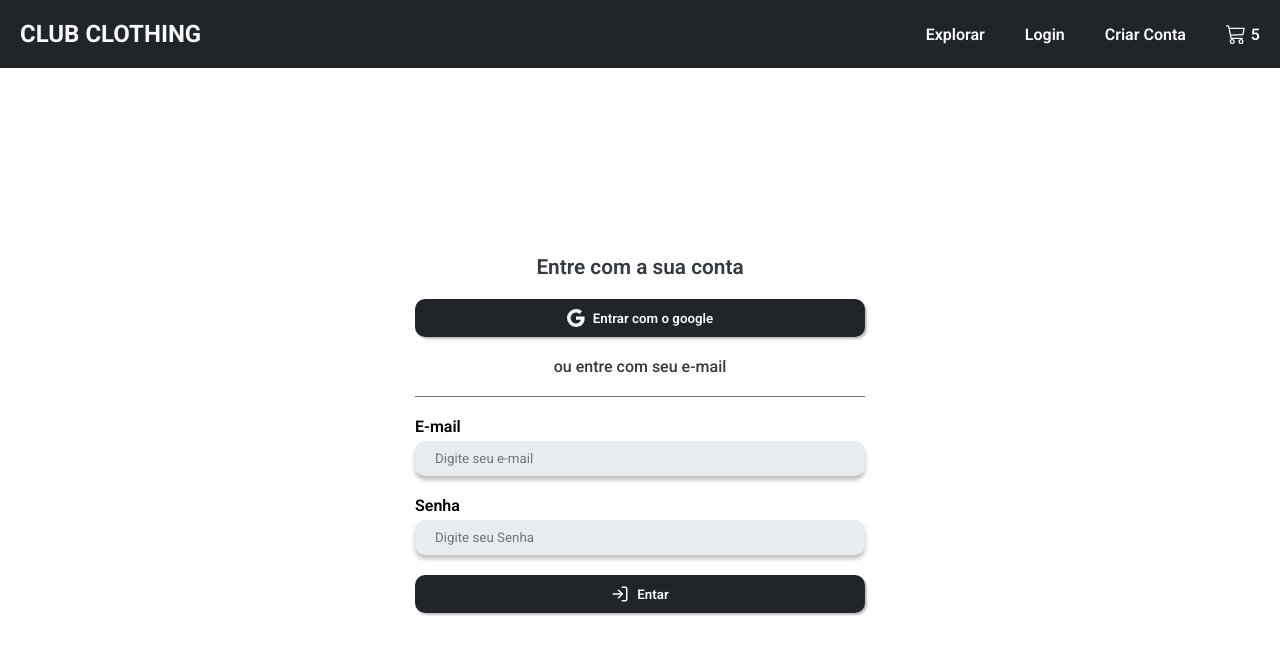
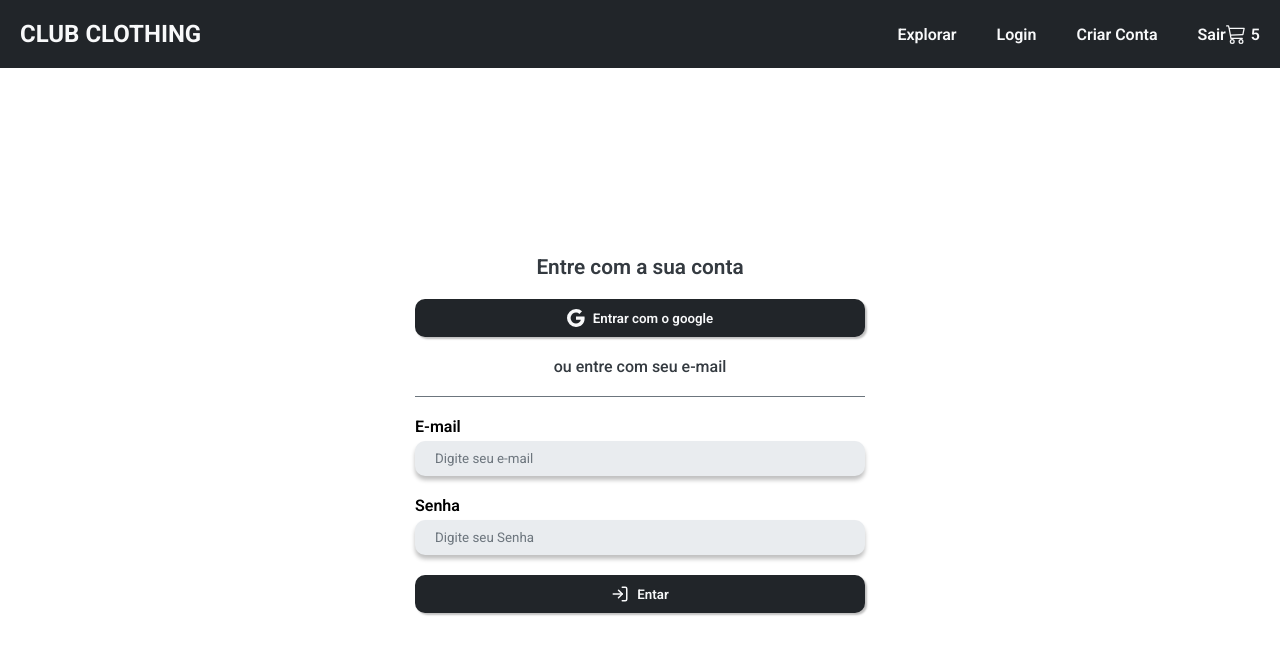
Before and after one commit to kleyton-ferreira/E-commerce, a React (Create React App) app: page /login in a window 1280 px wide. Shown: the top 654 px of the page. Built offline with nearby package versions, Linux system fonts and the light colour scheme; no server answers.

Commit message:
feat: add auth state listener and sign out button

```diff
--- a/src/App.tsx
+++ b/src/App.tsx
@@ -5,8 +5,16 @@
 import Home from './pages/home/home.page'
 import LoginPage from './pages/login/login.page'
 import SigUpPage from './pages/sign-up/sig-up.page'
+import { onAuthStateChanged } from 'firebase/auth'
+
+// UTILITS
+import { auth } from './config/firebase.config'
 
 const App: FunctionComponent = () => {
+  onAuthStateChanged(auth, (user) => {
+    console.log(user)
+  })
+
   return (
     <BrowserRouter>
       <Routes>
--- a/src/components/header/header.components.tsx
+++ b/src/components/header/header.components.tsx
@@ -8,6 +8,8 @@
   HeaderItems,
   HeaderTitle
 } from './header.styles'
+import { auth } from '../../config/firebase.config'
+import { signOut } from 'firebase/auth'
 
 const Header = () => {
   const navigate = useNavigate()
@@ -27,6 +29,7 @@
         <HeaderItem>Explorar</HeaderItem>
         <HeaderItem onClick={handleLoginClick}>Login</HeaderItem>
         <HeaderItem onClick={handleSigUpClick}>Criar Conta</HeaderItem>
+        <HeaderItem onClick={() => signOut(auth)}>Sair</HeaderItem>
         <HeaderItem>
           <BsCart3 size={20} />
           <p style={{ marginLeft: 5 }}>5</p>
```
